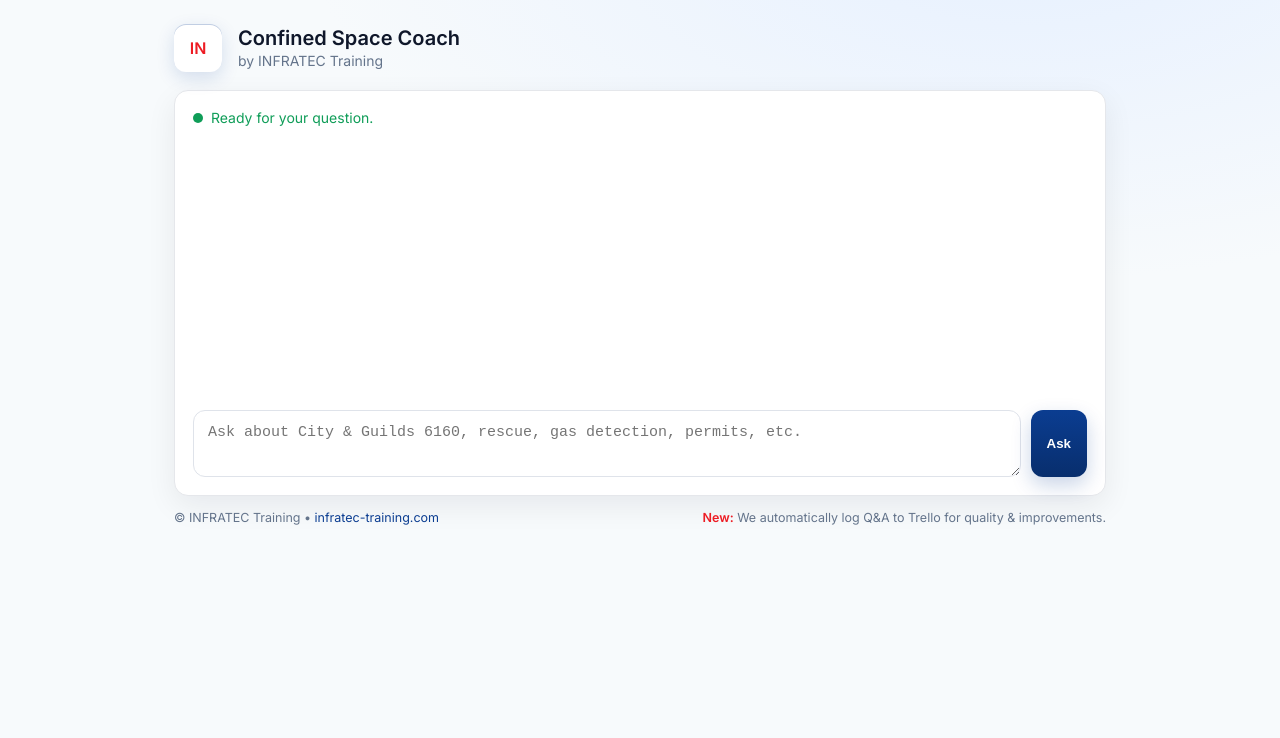
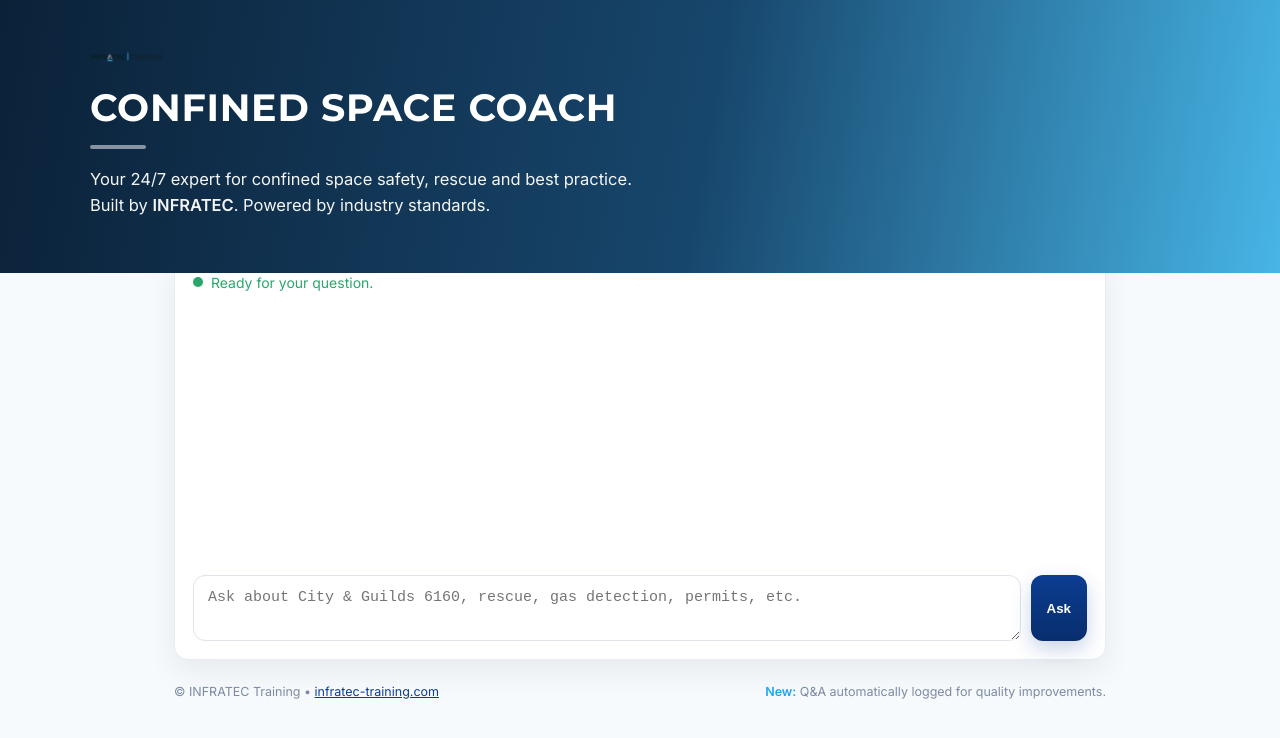
Before and after one commit to LeeBullock/confinedspacecoach-bot, a website: page public/index.html in a window 1280 px wide. Drawn offline with Linux system fonts and the light colour scheme.

Commit message:
Branding: hero gradient, INFRATEC lockup, polished UI

```diff
--- a/public/index.html
+++ b/public/index.html
@@ -4,72 +4,85 @@
   <meta charset="utf-8" />
   <meta name="viewport" content="width=device-width, initial-scale=1" />
   <title>Confined Space Coach · INFRATEC Training</title>
-  <meta name="theme-color" content="#0B3D91" />
+
+  <!-- Fonts – feel free to swap; these match the clean geometric style -->
   <link rel="preconnect" href="https://fonts.googleapis.com">
   <link rel="preconnect" href="https://fonts.gstatic.com" crossorigin>
-  <!-- Pick one font; easy to swap later -->
-  <link href="https://fonts.googleapis.com/css2?family=Inter:wght@400;600&display=swap" rel="stylesheet">
+  <link href="https://fonts.googleapis.com/css2?family=Montserrat:wght@500;600;700&family=Inter:wght@400;600&display=swap" rel="stylesheet">
 
   <style>
+    /* ===== Brand palette (tuned to your screenshot) ===== */
     :root{
-      /* Tweak these to match your brand */
-      --brand: #0B3D91;       /* primary (blue) */
-      --brand-2: #ED1C24;     /* accent (red) */
-      --ink: #0f172a;         /* text */
-      --muted: #64748b;       /* secondary text */
-      --bg: #f7fafc;          /* page */
-      --card: #ffffff;        /* panels */
-      --ring: rgba(11,61,145,0.2);
-      --radius: 14px;
+      --navy-900: #0B2138;  /* left of gradient */
+      --navy-700: #17466C;  /* mid tone */
+      --sky-500:  #47B5E6;  /* right of gradient */
+      --brand:    #0B3D91;  /* CTA/links */
+      --accent:   #20A4F3;  /* separators / small accents */
+      --ink:      #0f172a;
+      --muted:    #7c8aa3;
+      --card:     #ffffff;
+      --ring:     rgba(32,164,243,.18);
+      --radius:   14px;
     }
 
     *{ box-sizing:border-box }
     html,body{ height:100% }
     body{
-      margin:0;
+      margin:0; background:#f7fafc; color:var(--ink);
       font-family: Inter, system-ui, -apple-system, Segoe UI, Roboto, Arial, sans-serif;
-      color: var(--ink);
-      background: radial-gradient(1200px 600px at 80% -10%, #e6f0ff 0, transparent 60%), var(--bg);
     }
 
-    .shell{
-      max-width: 980px; margin: 0 auto; padding: 24px;
-    }
-
-    header{
-      display:flex; align-items:center; gap:16px; margin-bottom:18px;
-    }
-    .logo{
-      width:48px; height:48px; border-radius:12px; display:grid; place-items:center;
-      background: #fff; box-shadow: 0 6px 18px rgba(11,61,145,.15), 0 1px 0 rgba(11,61,145,.25) inset;
+    /* ===== Hero ===== */
+    .hero{
+      position: relative;
+      background: linear-gradient(100deg, var(--navy-900) 0%, var(--navy-700) 55%, var(--sky-500) 100%);
+      color:#fff;
+      padding: 38px 24px;
       overflow:hidden;
     }
-    .logo img{ width:100%; height:100%; object-fit:cover }
-    .brand h1{
-      font-size: 20px; line-height:1.15; margin:0 0 2px 0; font-weight: 700;
+    .hero-inner{
+      max-width: 1100px; margin: 0 auto; display:flex; align-items:center; gap: 28px;
     }
-    .brand p{
-      margin:0; color: var(--muted); font-size: 14px;
+    .hero-left{ flex:1; min-width: 0 }
+    .lockup{
+      display:flex; align-items:center; gap:14px; margin-bottom: 8px;
+      font-family: Montserrat, Inter, sans-serif;
     }
+    .lockup img{ height:38px; }
+    .title{
+      font-family: Montserrat, Inter, sans-serif;
+      font-size: 38px; font-weight: 700; letter-spacing: .02em; margin: 6px 0 10px;
+      text-transform: uppercase;
+    }
+    .subtitle{
+      font-size: 16.5px; line-height: 1.6; opacity:.95; max-width: 700px;
+    }
+    .divider{
+      width: 56px; height: 4px; background: #fff; opacity:.5; border-radius: 999px; margin: 14px 0;
+    }
+    .hero-right{ width: 140px; flex: 0 0 140px; display:grid; place-items:center }
+    .hero-right img{ width:110px; height:110px; object-fit:contain; filter: drop-shadow(0 10px 24px rgba(0,0,0,.25)); }
 
+    /* ===== Main card ===== */
+    .shell{ max-width: 980px; margin: -18px auto 24px; padding: 0 24px; }
     .surface{
       background: var(--card);
       border-radius: var(--radius);
+      border:1px solid #e6edf5;
       box-shadow: 0 10px 30px rgba(2,12,27,.07);
       padding: 18px;
-      border: 1px solid #e5e7eb;
     }
+    .meta{ display:flex; align-items:center; gap:8px; color:#2ba66b; font-size:14px; margin-bottom:10px }
+    .dot{ width:10px; height:10px; border-radius:50%; background:#2ba66b }
 
-    .chat{
-      display:flex; flex-direction:column; gap:10px; min-height: 260px;
-    }
-
+    /* ===== Chat ===== */
+    .chat{ display:flex; flex-direction:column; gap:10px; min-height: 260px; }
     .msg{
       padding: 10px 12px; border-radius: 12px; max-width: 88%; white-space: pre-wrap;
       border: 1px solid #edf2f7;
     }
-    .msg.user{ align-self:flex-end; background: #f0f7ff; border-color: #dbeafe }
-    .msg.bot{ align-self:flex-start; background: #fafafa }
+    .msg.user{ align-self:flex-end; background:#f0f7ff; border-color:#dbeafe }
+    .msg.bot{ align-self:flex-start; background:#fafafa }
 
     .row{ display:flex; gap:10px; margin-top:14px }
     textarea{
@@ -80,40 +93,50 @@
     }
     textarea:focus{ border-color: var(--brand); box-shadow: 0 0 0 3px var(--ring) }
     button{
-      padding: 12px 16px; border: none; border-radius: 12px; cursor: pointer; font-weight: 600;
-      background: linear-gradient(180deg, var(--brand), #082e6d);
-      color: #fff; transition: transform .04s ease, box-shadow .2s ease;
-      box-shadow: 0 8px 20px rgba(11,61,145,.22);
+      padding: 12px 16px; border: none; border-radius: 12px; cursor: pointer; font-weight: 700;
+      background: linear-gradient(180deg, var(--brand), #082e6d); color:#fff;
+      box-shadow: 0 8px 20px rgba(11,61,145,.22); transition: transform .04s ease;
     }
     button:hover{ transform: translateY(-1px) }
     button:active{ transform: translateY(0) }
 
-    .meta{
-      display:flex; align-items:center; gap:8px; color:#0f9d58; font-size:14px; margin-bottom:10px;
+    /* ===== Footer ===== */
+    footer{
+      margin: 12px auto 30px; padding: 0 24px; max-width:980px;
+      color: var(--muted); font-size: 12.5px; display:flex; justify-content:space-between; gap:12px; flex-wrap:wrap;
     }
-    .dot{ width:10px; height:10px; border-radius:50%; background:#0f9d58 }
-
-    footer{
-      margin-top:14px; color: var(--muted); font-size: 12.5px; display:flex; justify-content:space-between; gap:12px; flex-wrap:wrap;
-    }
-    a{ color: var(--brand) ; text-decoration: none }
-    a:hover{ text-decoration: underline }
-    .accent{ color: var(--brand-2); font-weight: 600 }
+    a{ color:#fff } /* links in hero remain white if used */
+    .link{ color: var(--brand) }
+    .accent{ color: var(--accent); font-weight: 600 }
   </style>
 </head>
 <body>
-  <div class="shell">
-    <header>
-      <div class="logo">
-        <!-- put your logo at /public/logo.png (or it will fall back to initials) -->
-        <img src="/logo.png" alt="INFRATEC logo" onerror="this.outerHTML='<span class=&quot;accent&quot;>IN</span>'">
+  <!-- HERO -->
+  <section class="hero">
+    <div class="hero-inner">
+      <div class="hero-left">
+        <div class="lockup">
+          <!-- Put your white logo at /assets/infratec-lockup.png (or text will show) -->
+          <img src="/assets/infratec-lockup.png" alt="INFRATEC | TRAINING" onerror="this.remove()">
+        </div>
+
+        <div class="title">Confined Space Coach</div>
+        <div class="divider"></div>
+        <p class="subtitle">
+          Your 24/7 expert for confined space safety, rescue and best practice.<br>
+          Built by <strong>INFRATEC</strong>. Powered by industry standards.
+        </p>
       </div>
-      <div class="brand">
-        <h1>Confined Space Coach</h1>
-        <p>by INFRATEC Training</p>
+
+      <div class="hero-right">
+        <!-- Optional mascot/bot icon -->
+        <img src="/assets/coach-bot.png" alt="Coach Bot" onerror="this.style.display='none'">
       </div>
-    </header>
+    </div>
+  </section>
 
+  <!-- MAIN -->
+  <main class="shell">
     <div class="surface">
       <div class="meta"><span class="dot"></span> Ready for your question.</div>
 
@@ -124,12 +147,12 @@
         <button id="send" type="button">Ask</button>
       </div>
     </div>
+  </main>
 
-    <footer>
-      <div>© INFRATEC Training • <a href="https://www.infratec-training.com" target="_blank" rel="noopener">infratec-training.com</a></div>
-      <div><span class="accent">New:</span> We automatically log Q&amp;A to Trello for quality &amp; improvements.</div>
-    </footer>
-  </div>
+  <footer>
+    <div>© INFRATEC Training • <a class="link" href="https://www.infratec-training.com" target="_blank" rel="noopener">infratec-training.com</a></div>
+    <div><span class="accent">New:</span> Q&amp;A automatically logged for quality improvements.</div>
+  </footer>
 
   <script src="/script.js" defer></script>
 </body>
--- a/public/script.js
+++ b/public/script.js
@@ -11,7 +11,7 @@
   return div;
 }
 
-function setThinking(node) {
+function spinner(node) {
   let n = 0;
   const frames = ["…thinking", "…thinking.", "…thinking..", "…thinking..."];
   const id = setInterval(() => { node.textContent = frames[n++ % frames.length]; }, 300);
@@ -25,7 +25,7 @@
   q.value = "";
 
   const botNode = add("bot", "…thinking…");
-  const stop = setThinking(botNode);
+  const stop = spinner(botNode);
 
   try {
     const res = await fetch("/api/chat", {
```
Also changed, not shown: public/assets/infratec-lockup.png (added).
